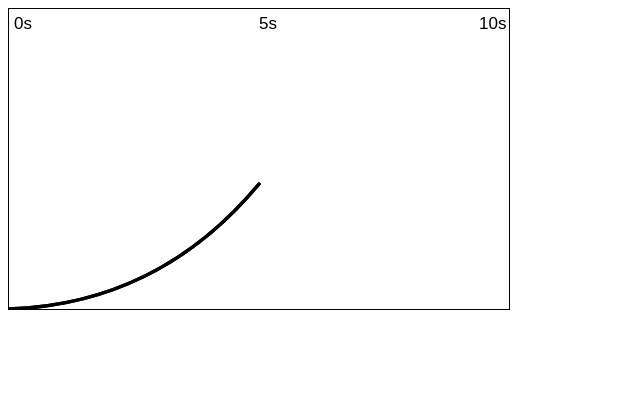
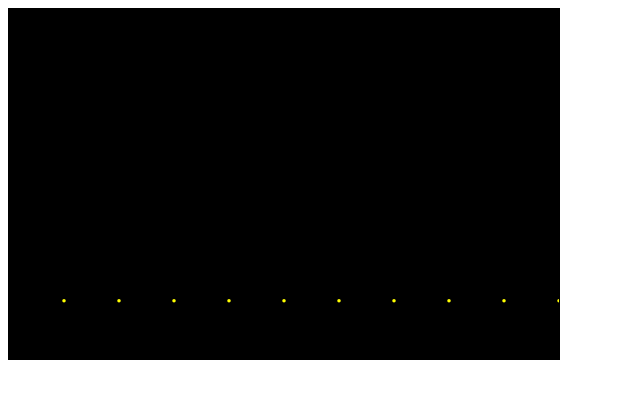
Before and after one commit to Artem123456789/crash-game, a plain HTML site: page index.html in a window 1280 px wide. Shown: the whole page, without its empty margins (0-640 px from the left). Drawn offline with Linux system fonts and the light colour scheme.

Commit message:
Changed canvas size and constants added

```diff
--- a/index.html
+++ b/index.html
@@ -7,7 +7,7 @@
     <title>Document</title>
 </head>
 <body>
-    <canvas id="canv" width="500px" height="300px"></canvas>
+    <canvas id="canv" width="550px" height="350px"></canvas>
     <style>
         canvas{
             border: 1px solid black;
--- a/script.js
+++ b/script.js
@@ -8,19 +8,19 @@ window.onload = function(){
     }
 
     class GraphicLine{
-        constructor(firstCoord, endCoord){
-            this.firstCoord = new Point();
-            this.endCoord = new Point();
-            this.firstCoord.x = firstCoord.x;
-            this.firstCoord.y = firstCoord.y;
+        constructor(curveCoord, curveEndCoord){
+            this.curveCoord = new Point();
+            this.curveEndCoord = new Point();
+            this.curveCoord.x = curveCoord.x;
+            this.curveCoord.y = curveCoord.y;
 
-            this.endCoord.x = endCoord.x;
-            this.endCoord.y = endCoord.y;
+            this.curveEndCoord.x = curveEndCoord.x;
+            this.curveEndCoord.y = curveEndCoord.y;
         }
 
         draw(ctx){
-            ctx.quadraticCurveTo(this.firstCoord.x, this.firstCoord.y,
-                this.endCoord.x, this.endCoord.y);
+            ctx.quadraticCurveTo(this.curveCoord.x, this.curveCoord.y,
+                this.curveEndCoord.x, this.curveEndCoord.y);
             ctx.stroke();
         }
     }
@@ -31,74 +31,77 @@ window.onload = function(){
     const CANV_HEIGHT = canv.height;
     const CANV_X_CENTER = CANV_WIDTH / 2;
     const CANV_Y_CENTER = CANV_HEIGHT / 2;
-    const START_LINE_COORD = new Point(0, CANV_HEIGHT);
-    let curvePoint = new Point(START_LINE_COORD.x, START_LINE_COORD.y);
-    let curveEndPoint = new Point(START_LINE_COORD.x, START_LINE_COORD.y);
-    let graphicLine = new GraphicLine(curvePoint, curveEndPoint);
-    let xCoordInt;
-    let yCoordInt;
-    let curveAngleInt;
-    ctx.lineWidth = 3.5;
-    ctx.lineCap = "round";
+
+    const COUNT_MILLISECONDS_SECOND = 1000;
+
+    const COEF_RICING_SPEED_SECOND = 0.35;
+    const MILLISECONDS_ANIMATION_UPDATE_FREQ = 10;
+
+    const DISTANCE_BETWEEN_SECONDS = 10;
+    const DISTANCE_BETWEEN_POINTS = 6;
+    const SECOND_DIFF = CANV_WIDTH / DISTANCE_BETWEEN_SECONDS;
+    const POINTS_DIFF = CANV_HEIGHT / DISTANCE_BETWEEN_POINTS;
+    const PIXELS_RICING_SPEED_POINTS = COEF_RICING_SPEED_SECOND * POINTS_DIFF;
+
+    const START_GRAPHIC_LINE_COORD = new Point(SECOND_DIFF, CANV_HEIGHT - POINTS_DIFF);
+    const FIVE_SECONDS_COORD = new Point((CANV_WIDTH + START_GRAPHIC_LINE_COORD.x) / 2, START_GRAPHIC_LINE_COORD.y);
+
+    const START_LINE_WIDTH = 3.5;
+    const START_LINE_CAP = "round";
+    const BACKGROUND_COLOR = "black";
+    const TEXT_LINE_COLOR = "yellow";
+
+    let graphicLine = new GraphicLine(START_GRAPHIC_LINE_COORD, START_GRAPHIC_LINE_COORD);
+
+    makeDefaultStyle();
+    drawBackground();
+
+    let graphicInt;
     drawAnimation();
 
     function drawAnimation(){
-        xCoordInt = setInterval(increaseGraphicXCoord, 10);
-        yCoordInt = setInterval(increaseGraphicYCoord, 10);
-        setTimeout(function(){
-            curveAngleInt = setInterval(changeCurveAngleAfter, 10);
-        }, 10000);
+        for (let index = 1; index < DISTANCE_BETWEEN_SECONDS + 1; index++) {
+            ctx.beginPath();
+            ctx.lineTo(START_GRAPHIC_LINE_COORD.x * index, START_GRAPHIC_LINE_COORD.y);
+            ctx.stroke();
+        }
+
+        ctx.beginPath();
+        console.log((CANV_HEIGHT - START_GRAPHIC_LINE_COORD.y) * 2);
+        ctx.lineTo(START_GRAPHIC_LINE_COORD.x, (CANV_HEIGHT) - START_GRAPHIC_LINE_COORD.y * 2);
+        ctx.stroke();
+
+        // for (let index = 1; index < DISTANCE_BETWEEN_POINTS + 1; index++) {
+        //     ctx.beginPath();
+        //     ctx.lineTo(START_GRAPHIC_LINE_COORD.x, (CANV_HEIGHT) - START_GRAPHIC_LINE_COORD.y * index);
+        //     ctx.stroke();
+        // }
+
+        // graphicInt = setInterval(drawGraphic, MILLISECONDS_ANIMATION_UPDATE_FREQ);
     }
 
-    function beginAnimation(){
-        clearCanvas(ctx);
-        ctx.beginPath();
-        ctx.moveTo(START_LINE_COORD.x, START_LINE_COORD.y);
+    function drawGraphic(){
+        clearCanvas();
+        graphicLine.curveEndCoord.x += MILLISECONDS_ANIMATION_UPDATE_FREQ * (SECOND_DIFF - (SECOND_DIFF / DISTANCE_BETWEEN_SECONDS)) / COUNT_MILLISECONDS_SECOND;
+        // graphicLine.curveEndCoord.y -= PIXELS_RICING_SPEED_POINTS;
+        if(graphicLine.curveEndCoord.x >= CANV_WIDTH - 5) clearInterval(graphicInt);
+        drawBackground();
+        graphicLine.draw(ctx);
     }
 
-    function increaseGraphicXCoord(){
-        beginAnimation();
-        drawSecondsText();
-        graphicLine.endCoord.x += 0.5;
-        graphicLine.draw(ctx);
-        ctx.stroke();
-        changeCurveAngle();
-        if(graphicLine.endCoord.x >= CANV_WIDTH - 10) clearInterval(xCoordInt);
+    function makeDefaultStyle(){
+        ctx.lineWidth = START_LINE_WIDTH;
+        ctx.lineCap = START_LINE_CAP;
+        ctx.strokeStyle = TEXT_LINE_COLOR;
     }
 
-    function increaseGraphicYCoord(){
-        beginAnimation();
-        drawSecondsText();
-        graphicLine.endCoord.y -= 0.25;
-        graphicLine.draw(ctx);
-        ctx.stroke();
-        if(graphicLine.endCoord.y <= 30) clearInterval(yCoordInt);
+    function drawBackground(){
+        ctx.fillStyle = BACKGROUND_COLOR;
+        ctx.fillRect(0, 0, CANV_WIDTH, CANV_HEIGHT);
     }
 
-    function changeCurveAngle(){
-        graphicLine.firstCoord.x += 0.3;
-        graphicLine.firstCoord.y -= 0.01;
-    }
-
-    function changeCurveAngleAfter(){
-        beginAnimation();
-        drawSecondsText();
-        graphicLine.firstCoord.x += 0.1;
-        graphicLine.firstCoord.y += 0.01;
-        graphicLine.draw(ctx);
-        ctx.stroke();
-        if(graphicLine.firstCoord.x >= CANV_WIDTH - 10) clearInterval(curveAngleInt);
-    }
-
-    function clearCanvas(ctx){
+    function clearCanvas(){
         ctx.clearRect(0, 0, CANV_WIDTH, CANV_HEIGHT);
     }
 
-    function drawSecondsText(){
-        ctx.font = "17px Arial";
-        ctx.fillText("0s", 5, 20);
-        ctx.fillText("5s", CANV_X_CENTER, 20);
-        ctx.fillText("10s", CANV_WIDTH - 30, 20);
-    }
-
 }
```
